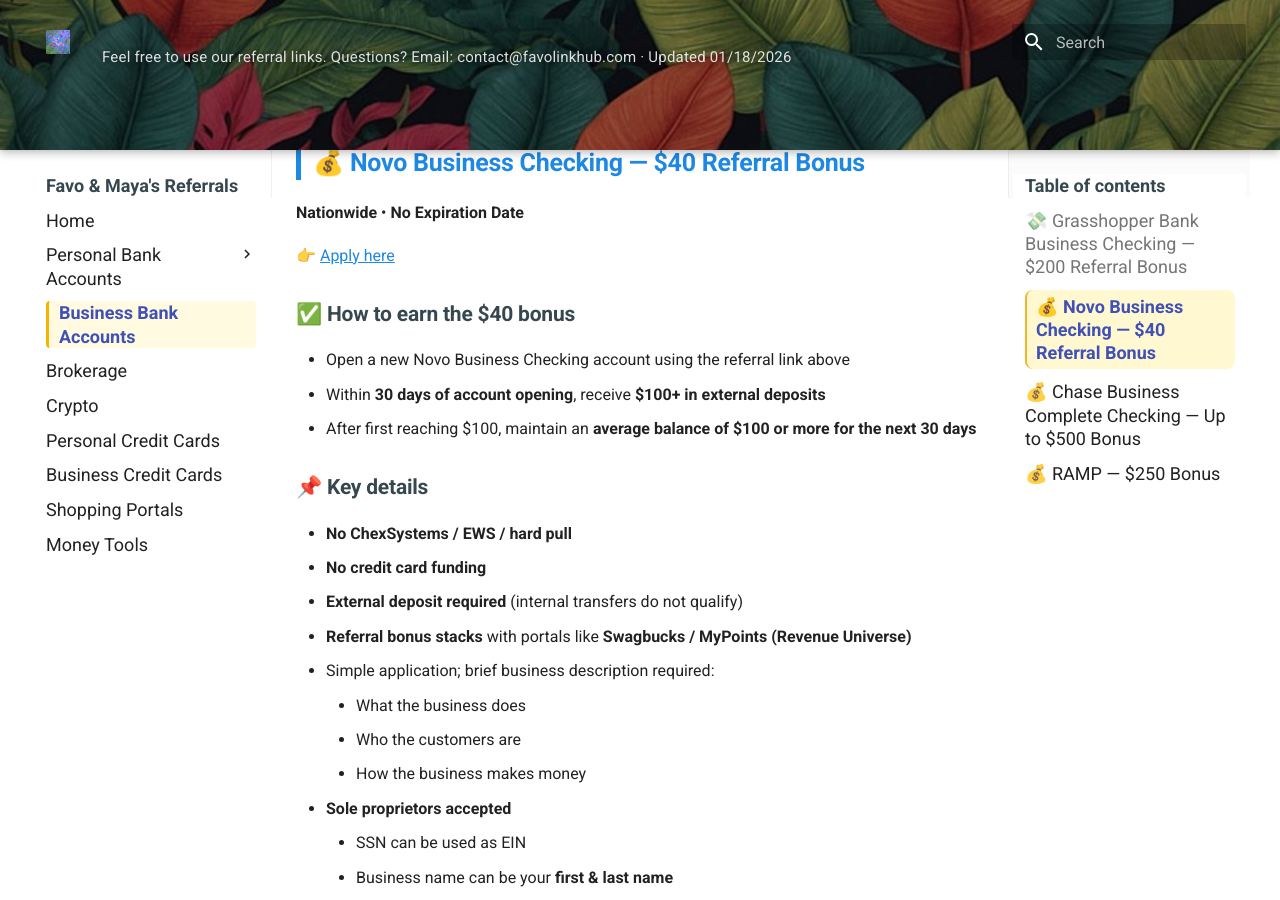
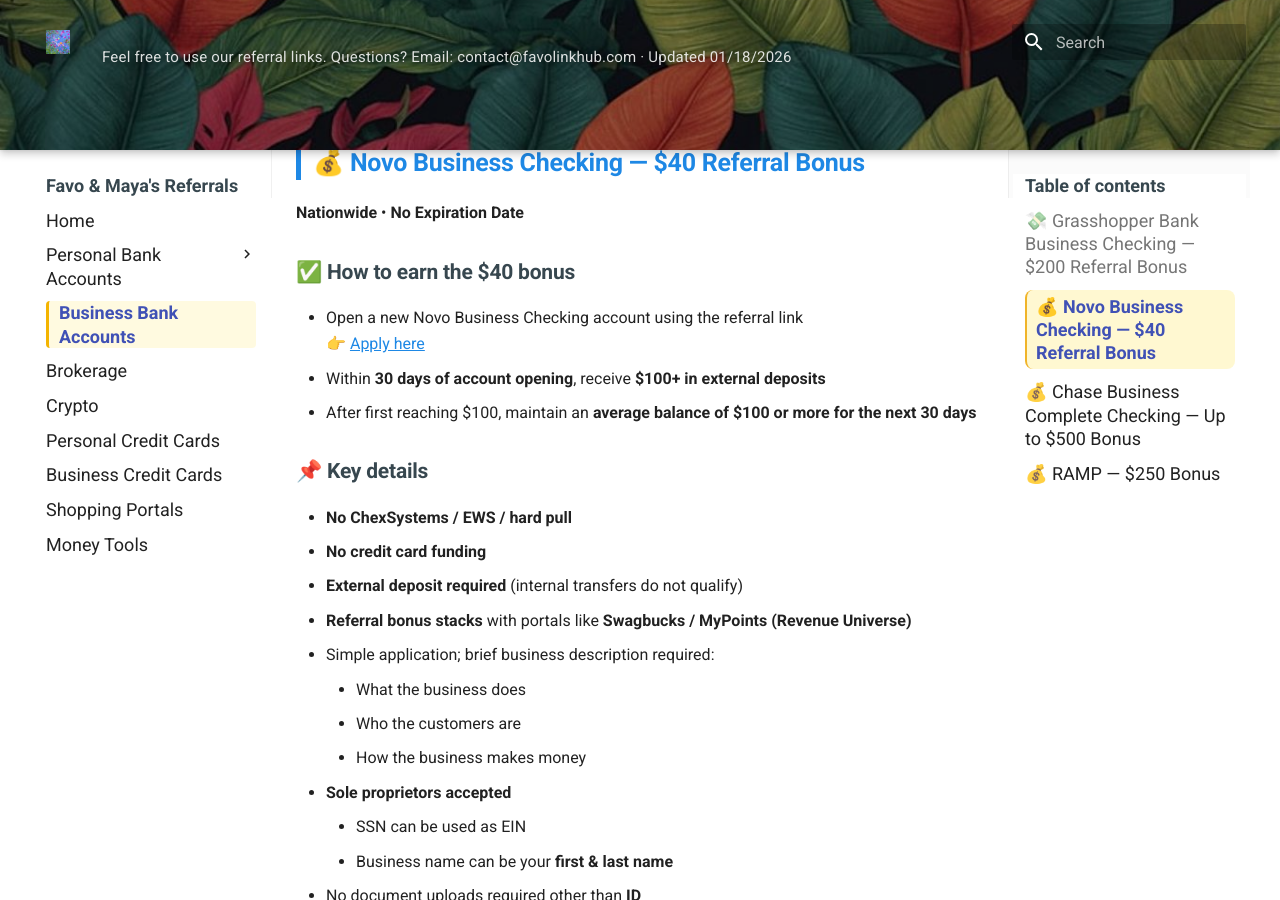
Before and after one commit to whispersofzephyr/favolinkhub-site, an MkDocs documentation site: the page built from docs/business-bank.md, in a window 1280 px wide and 900 px high, scrolled down 1035 px. Built offline with MkDocs 1.6.1 and Material for MkDocs 9.7.7, drawn with Linux system fonts in a browser that asks for light colours.

Commit message:
Update business-bank.md

```diff
--- a/docs/business-bank.md
+++ b/docs/business-bank.md
@@ -25,10 +25,9 @@ Grasshopper Bank is offering an **easy $200 referral bonus** when you open a new
 ## 💰 Novo Business Checking — $40 Referral Bonus
 **Nationwide** • **No Expiration Date**
 
-👉 **[Apply here](https://onboarding.novo.co/signup?referral_code=ZhishanWang)**
-
 ### ✅ How to earn the $40 bonus
-- Open a new Novo Business Checking account using the referral link above
+- Open a new Novo Business Checking account using the referral link
+  👉 **[Apply here](https://onboarding.novo.co/signup?referral_code=ZhishanWang)**
 - Within **30 days of account opening**, receive **$100+ in external deposits**
 - After first reaching $100, maintain an **average balance of $100 or more for the next 30 days**
 
```
